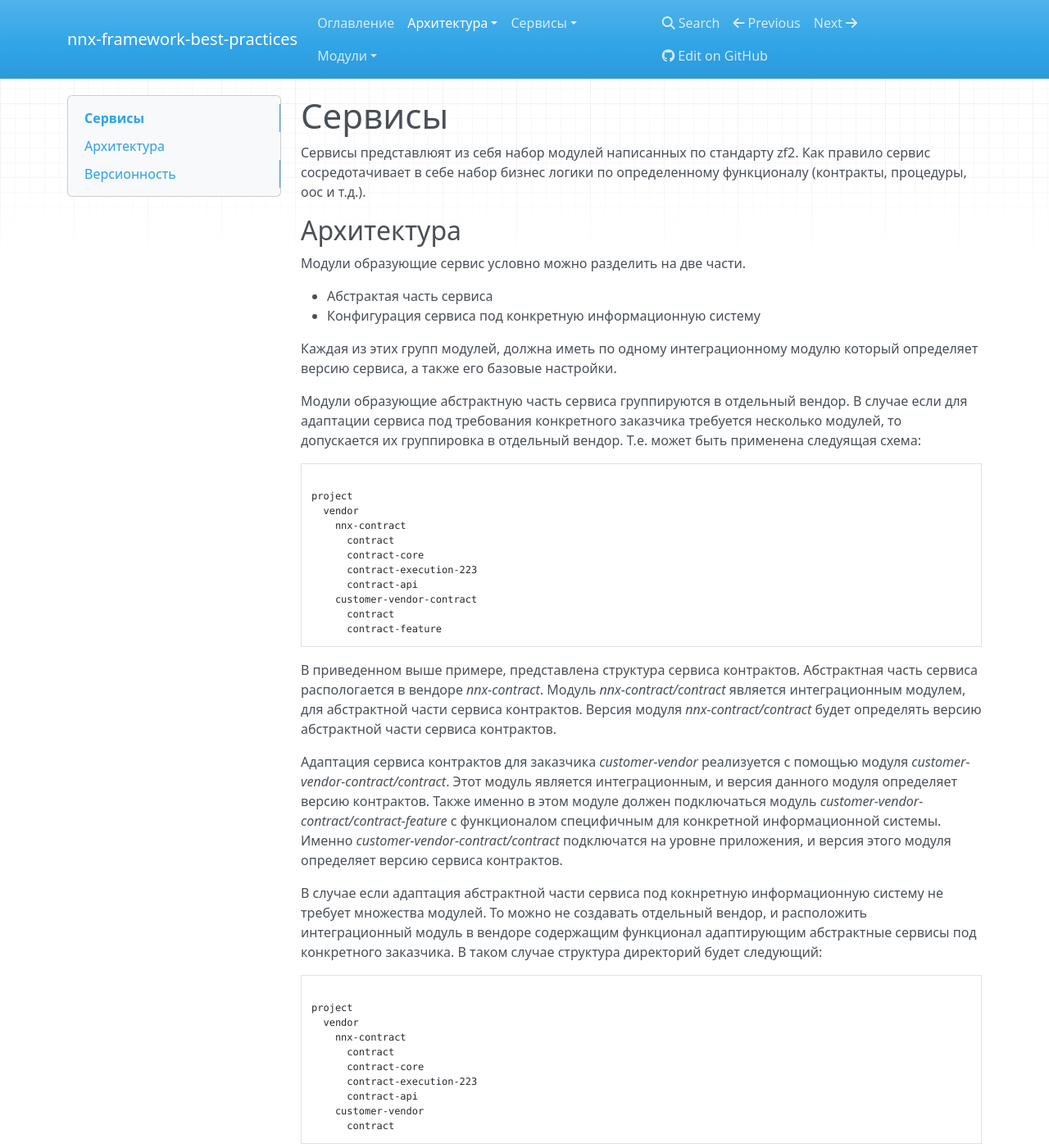
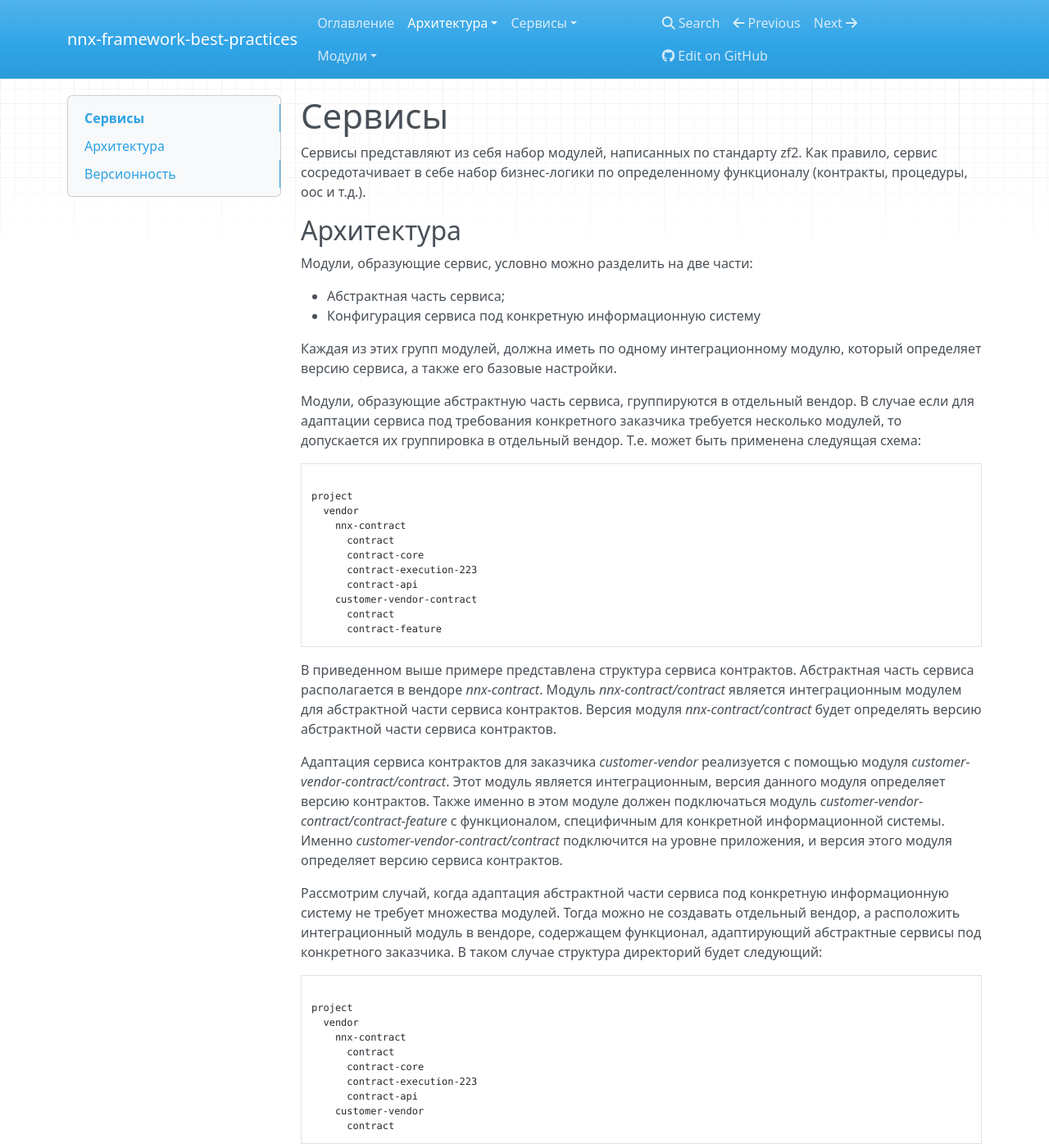
Before and after one commit to nnx-company/best-practices, an MkDocs documentation site: the page built from doc/book/ru/service.md, in a window 1280 px wide and 1400 px high. Shown: the whole window at 82% size. Built offline with MkDocs 1.6.1, drawn with Linux system fonts in a browser that asks for light colours; nearby versions of some CDN libraries; old or Windows-style settings are respelled for this version of MkDocs; some of the changed text lies outside the part shown.

Commit message:
Update service.md

````diff
--- a/doc/book/ru/service.md
+++ b/doc/book/ru/service.md
@@ -1,22 +1,18 @@
 # Сервисы
 
-Сервисы представлюят из себя набор модулей написанных по стандарту zf2. Как правило сервис сосредотачивает в себе
-набор бизнес логики по определенному функционалу (контракты, процедуры, оос и т.д.).
+Сервисы представляют из себя набор модулей, написанных по стандарту zf2. Как правило, сервис сосредотачивает в себе
+набор бизнес-логики по определенному функционалу (контракты, процедуры, оос и т.д.).
 
 ## Архитектура
 
-Модули образующие сервис условно можно разделить на две части.
+Модули, образующие сервис, условно можно разделить на две части:
 
-- Абстрактая часть сервиса
+- Абстрактная часть сервиса;
 - Конфигурация сервиса под конкретную информационную систему
 
-Каждая из этих групп модулей, должна иметь по одному интеграционному
-модулю который определяет версию сервиса, а также его базовые настройки.
+Каждая из этих групп модулей, должна иметь по одному интеграционному модулю, который определяет версию сервиса, а также его базовые настройки.
 
-Модули образующие абстрактную часть сервиса группируются в отдельный вендор.
-В случае если для адаптации сервиса под требования конкретного заказчика
-требуется несколько модулей, то допускается их группировка в отдельный вендор.
-Т.е. может быть применена следуящая схема:
+Модули, образующие абстрактную часть сервиса, группируются в отдельный вендор. В случае если для адаптации сервиса под требования конкретного заказчика требуется несколько модулей, то допускается их группировка в отдельный вендор. Т.е. может быть применена следуящая схема:
 
 ```text
 
@@ -32,25 +28,13 @@ project
       contract-feature
 ```
 
-В приведенном выше примере, представлена структура сервиса контрактов.
-Абстрактная часть сервиса распологается в вендоре *nnx-contract*. Модуль
-*nnx-contract/contract* является интеграционным модулем, для абстрактной
-части сервиса контрактов. Версия модуля *nnx-contract/contract* будет
-определять версию абстрактной части сервиса контрактов.
+В приведенном выше примере представлена структура сервиса контрактов. Абстрактная часть сервиса располагается в вендоре *nnx-contract*. Модуль *nnx-contract/contract* является интеграционным модулем для абстрактной
+части сервиса контрактов. Версия модуля *nnx-contract/contract* будет определять версию абстрактной части сервиса контрактов.
 
-Адаптация сервиса контрактов для заказчика *customer-vendor* реализуется
-с помощью модуля *customer-vendor-contract/contract*. Этот модуль является
-интеграционным, и версия данного модуля определяет версию контрактов.
-Также именно в этом модуле должен подключаться модуль *customer-vendor-contract/contract-feature*
-с функционалом специфичным для конкретной информационной системы.
-Именно *customer-vendor-contract/contract* подключатся на уровне приложения, и версия
+Адаптация сервиса контрактов для заказчика *customer-vendor* реализуется с помощью модуля *customer-vendor-contract/contract*. Этот модуль является интеграционным, версия данного модуля определяет версию контрактов. Также именно в этом модуле должен подключаться модуль *customer-vendor-contract/contract-feature* с функционалом, специфичным для конкретной информационной системы. Именно *customer-vendor-contract/contract* подключится на уровне приложения, и версия
 этого модуля определяет версию сервиса контрактов.
 
-В случае если адаптация абстрактной части сервиса под кокнретную информационную
-систему не требует множества модулей. То можно не создавать отдельный
-вендор, и расположить интеграционный модуль в вендоре содержащим функционал
-адаптирующим абстрактные сервисы под конкретного заказчика. В таком случае
-структура директорий будет следующий:
+Рассмотрим случай, когда адаптация абстрактной части сервиса под конкретную информационную систему не требует множества модулей. Тогда можно не создавать отдельный вендор, а расположить интеграционный модуль в вендоре, содержащем функционал, адаптирующий абстрактные сервисы под конкретного заказчика. В таком случае структура директорий будет следующий:
 
 ```text
 
@@ -99,11 +80,9 @@ project
       contract-custom-feature(v1.0)
 ```
 
-В примере выше, версией сервиса контрактов будет версия 1.1, т.е. берется
-версия модуля *customer-vendor\contract*.
+В примере выше версией сервиса контрактов будет версия 1.1, т.е. берется версия модуля *customer-vendor\contract*.
 
-Подключение сервиса контрактов на уровне приложения через composer.json
-осуществляется следующим образом:
+Подключение сервиса контрактов на уровне приложения через composer.json осуществляется следующим образом:
 
 ```json
 {
@@ -114,8 +93,7 @@ project
 }
 ```
 
-Зависимости модуля customer-vendor-contract/contract, могут быть описаны
-следующим образом:
+Зависимости модуля *customer-vendor-contract/contract* могут быть описаны следующим образом:
 
 ```json
 {
@@ -127,8 +105,7 @@ project
 }
 ```
 
-Интеграционный модуль абстрактной части сервиса контрактов может быть
-описан следующим образом:
+Интеграционный модуль абстрактной части сервиса контрактов может быть описан следующим образом:
 
 ```json
 {
````
Also changed, not shown: other parts of doc/book/ru/service.md (+7 -10 lines).
